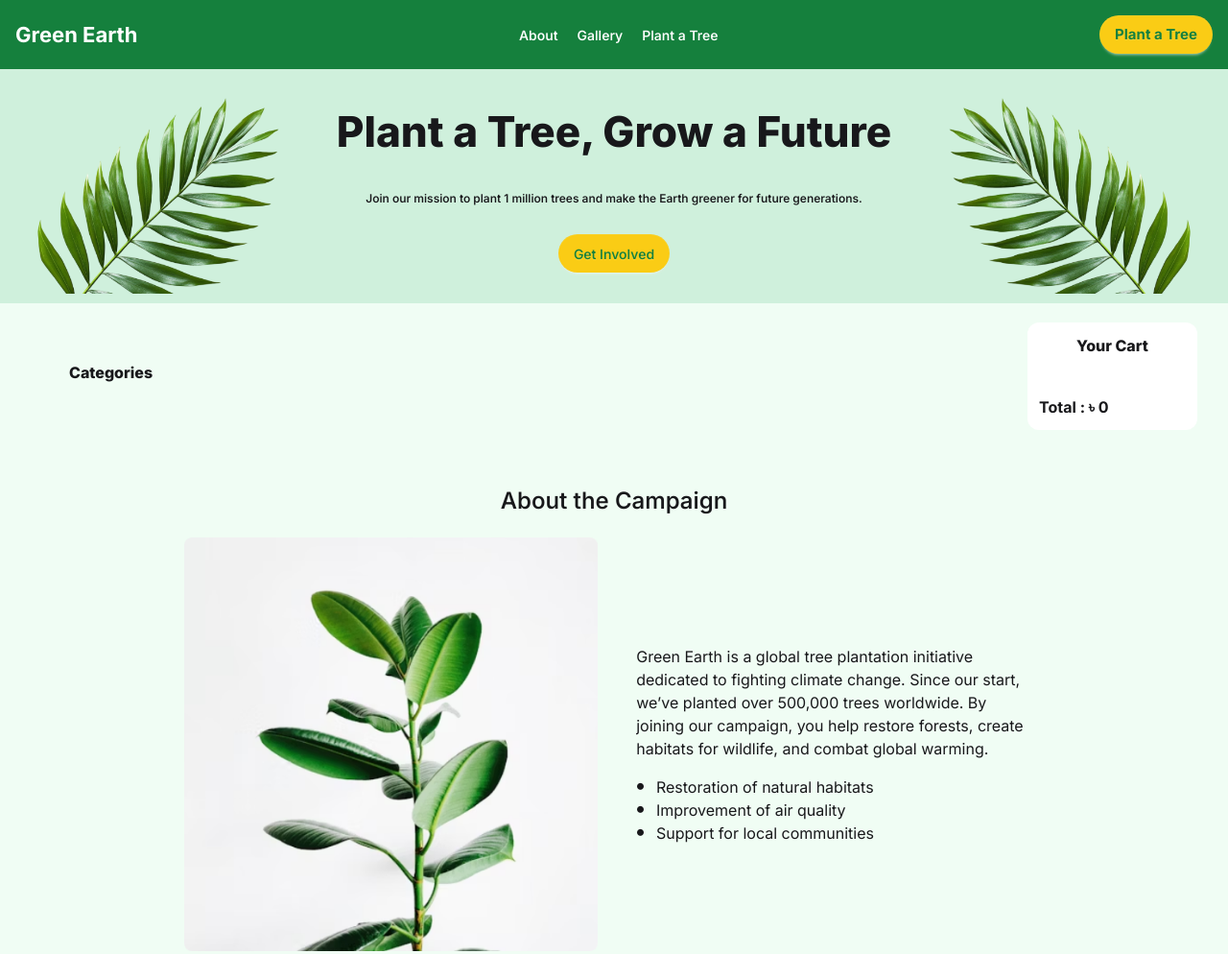
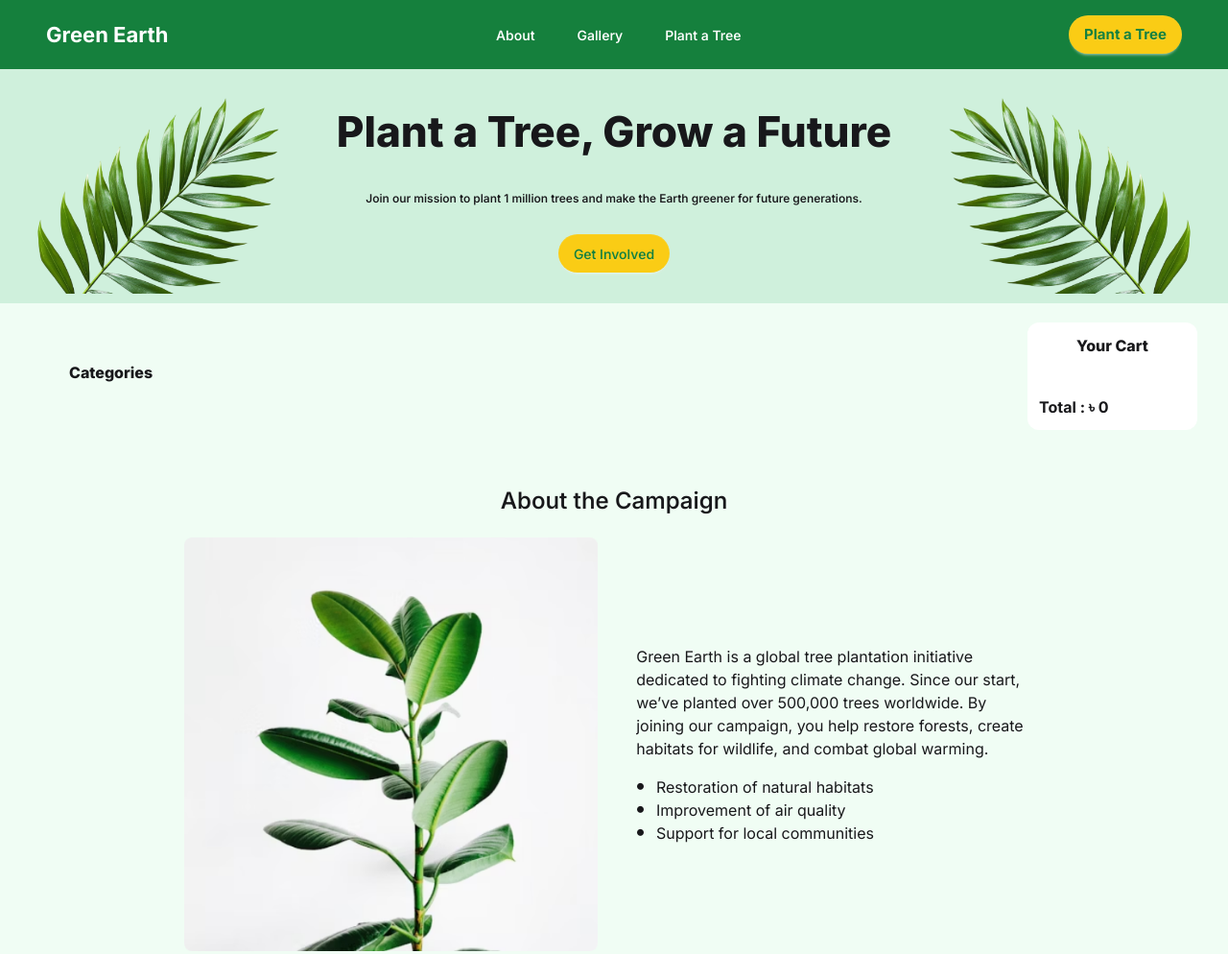
Before and after one commit to codewitharafath6688/Assignment-06, a plain HTML site: page index.html in a window 1280 px wide. Shown: the top 994 px of the page at 96% size. Drawn offline with nearby package versions, Linux system fonts and the light colour scheme; no server answers.

Commit message:
again some update in html file

```diff
--- a/index.html
+++ b/index.html
@@ -16,13 +16,13 @@
 <body class="w-full  bg-[#F0FDF4]">
     <!-- Header Part -->
     <header class="bg-[#15803D]">
-        <div class="menu w-[100%] bg-[#15803D] flex flex-row gap-4 justify-between  items-center mx-auto p-4  text-[white]">
+        <div class="menu w-[95%] bg-[#15803D] flex flex-row gap-4 justify-between  items-center mx-auto p-4  text-[white]">
             <h2 class="font-bold mx-auto lg:mx-0  text-[22px] ">Green Earth</h2>
             <div class="nav-links mx-auto lg:mx-0">
                 <ul class="flex gap-5 font-[550]">
-                    <li>About</li>
-                    <li>Gallery</li>
-                    <li>Plant a Tree</li>
+                    <li><a href="https://codewitharafath6688.github.io/Assignment-06/">About</a></li>
+                    <li><a href="https://codewitharafath6688.github.io/Assignment-06/">Gallery</a></li>
+                    <li><a href="https://codewitharafath6688.github.io/Assignment-06/">Plant a Tree</a></li>
                 </ul>
             </div>
             <button
```
